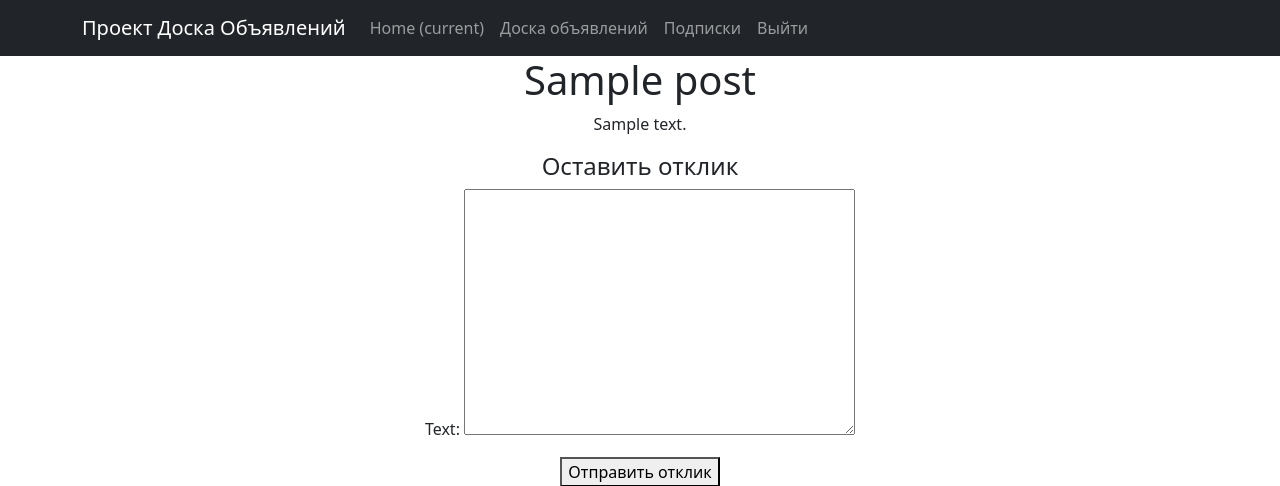
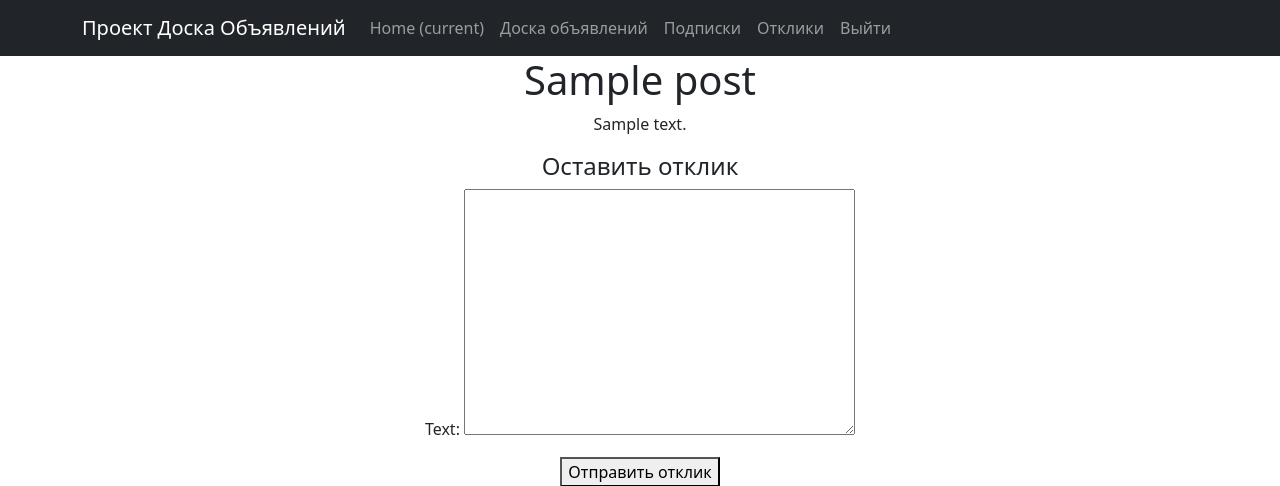
Before and after one commit to Natanat2/EndProject, a Django app: page /board/1/add_response/ in a window 1280 px wide. Shown: the top 486 px of the page. Run offline with Django 4.2, Linux system fonts and the light colour scheme; a user stored in the database is signed in; tables that the repository leaves empty hold one stand-in row (values such as "Sample post"); some libraries are stand-ins or nearby versions.

Commit message:
all done 100%
EMAIL_BACKEND (console)smtp

```diff
--- a/callboard/templates/flatpages/default.html
+++ b/callboard/templates/flatpages/default.html
@@ -40,6 +40,11 @@
                 {% endif %}
                 {% if user.is_authenticated %}
                 <li class="nav-item">
+                    <a class="nav-link" href="{% url 'private_user_page' %}">Отклики</a>
+                </li>
+                {% endif %}
+                {% if user.is_authenticated %}
+                <li class="nav-item">
                     <a class="nav-link" href="{% url 'logout' %}">Выйти</a>
                 </li>
                 {% else %}
```
